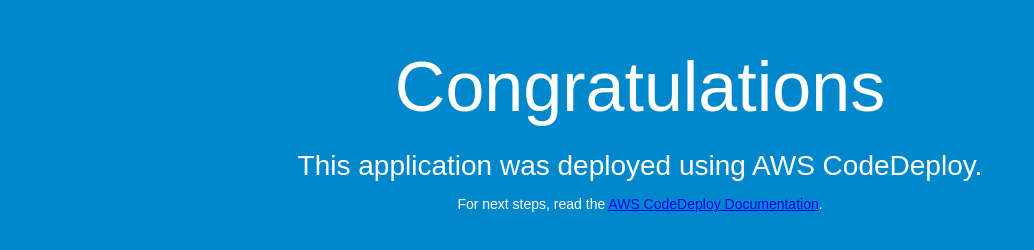
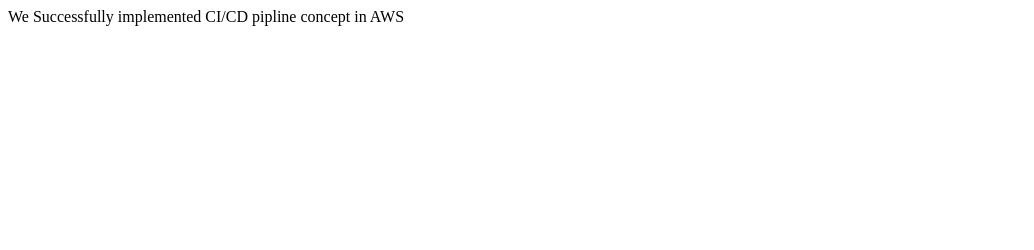
Before and after one commit to SathwikNalla/webserver, a plain HTML site: page index.html in a window 1280 px wide. Shown: the whole page, without its empty margins (0-1034 px from the left). Drawn offline with Linux system fonts and the light colour scheme.

Commit message:
Update index.html

```diff
--- a/index.html
+++ b/index.html
@@ -1,34 +1 @@
-<!DOCTYPE html>
-<html>
-<head>
-  <meta charset="utf-8">
-  <title>Sample Deployment</title>
-  <style>
-    body {
-      color: #ffffff;
-      background-color: #0188cc;
-      font-family: Arial, sans-serif;
-      font-size: 14px;
-    }
-
-    h1 {
-      font-size: 500%;
-      font-weight: normal;
-      margin-bottom: 0;
-    }
-
-    h2 {
-      font-size: 200%;
-      font-weight: normal;
-      margin-bottom: 0;
-    }
-  </style>
-</head>
-<body>
-  <div align="center">
-    <h1>Congratulations</h1>
-    <h2>This application was deployed using AWS CodeDeploy.</h2>
-    <p>For next steps, read the <a href="http://aws.amazon.com/documentation/codedeploy">AWS CodeDeploy Documentation</a>.</p>
-  </div>
-</body>
-</html>
+We Successfully implemented CI/CD pipline concept in AWS
```
